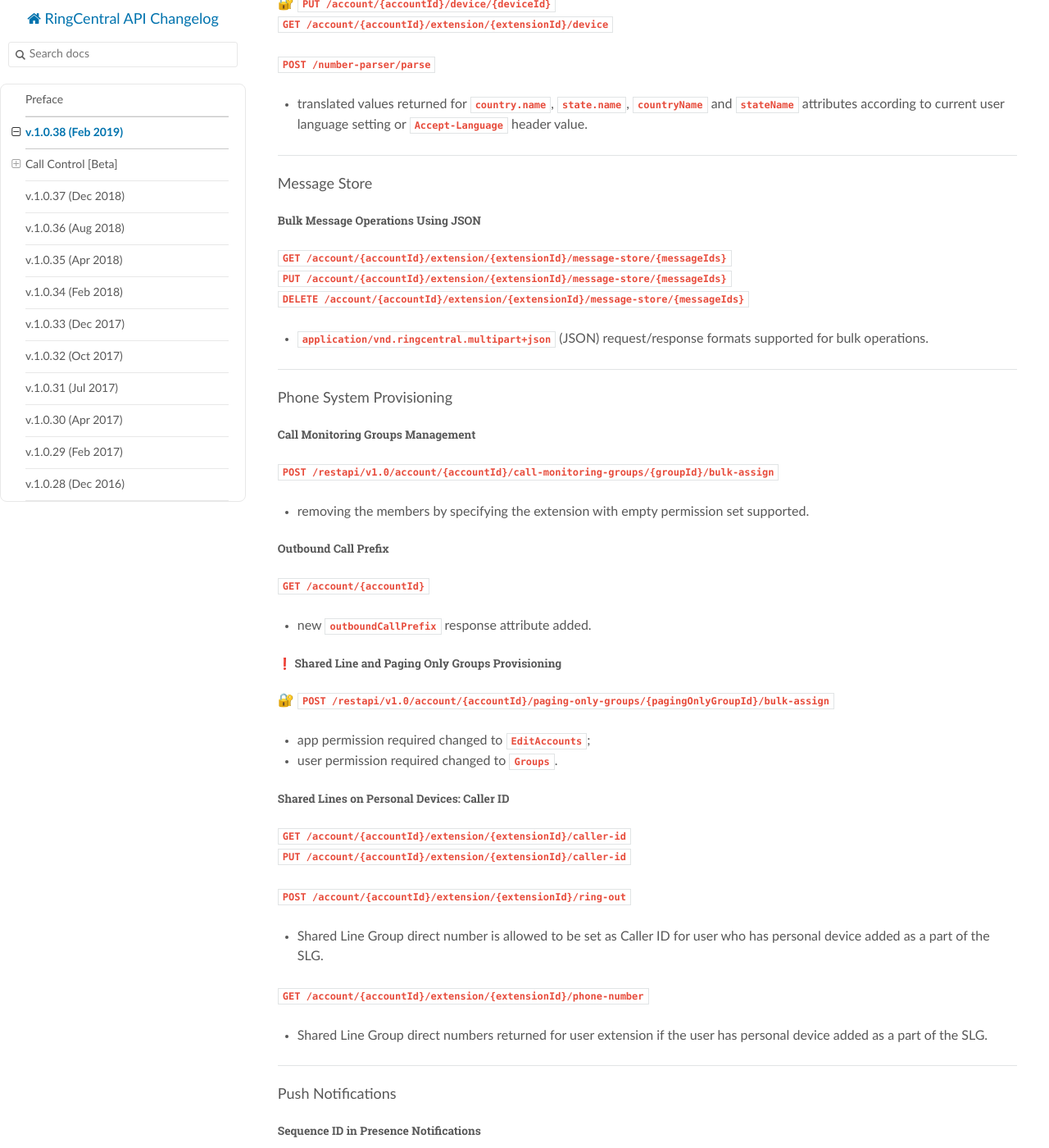
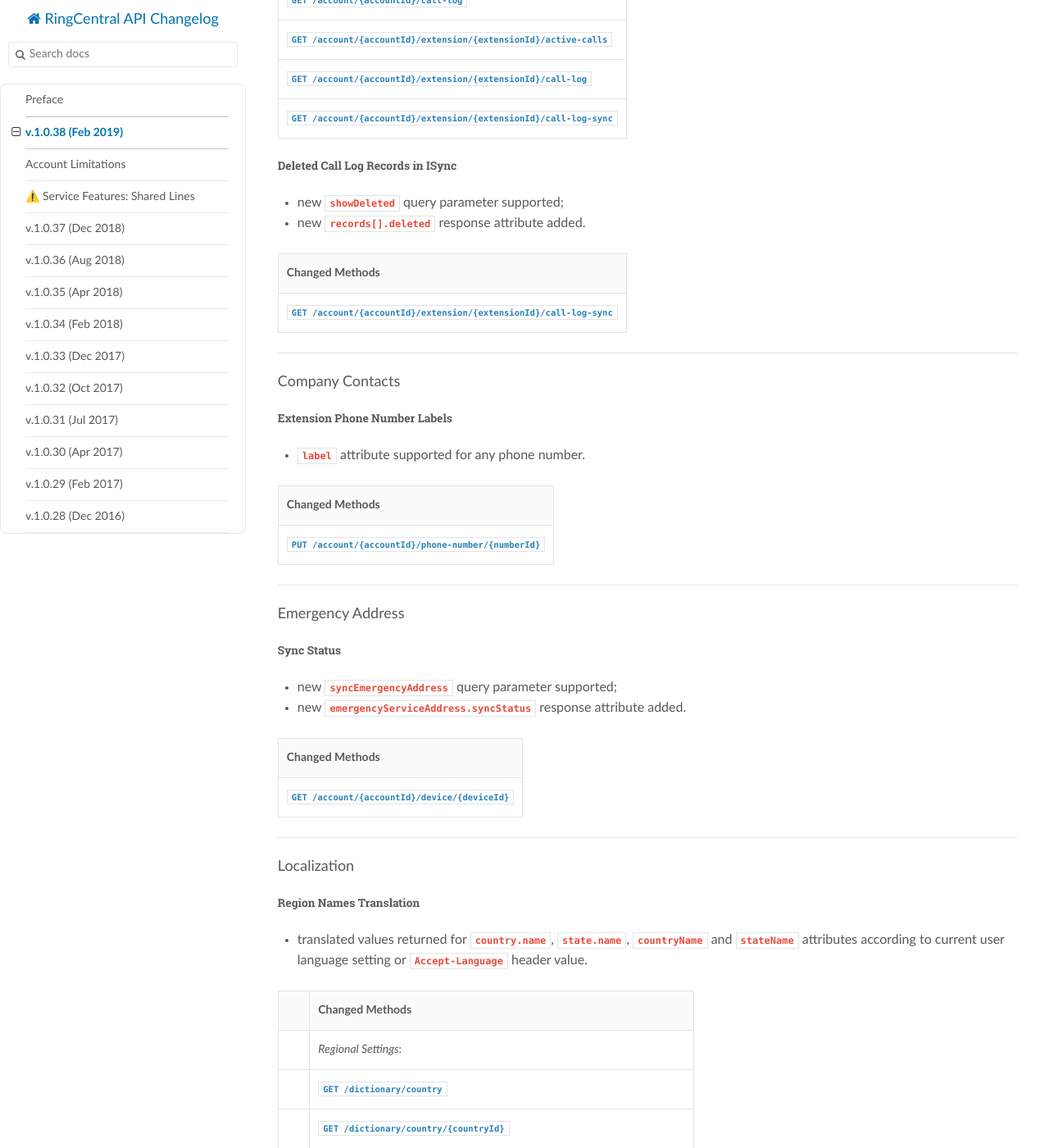
Before and after one commit to ringcentral/ringcentral-api-changelog, an MkDocs documentation site: the page built from docs/1_0_38.md, in a window 1280 px wide and 1400 px high, scrolled down 2493 px. Shown: the whole window at 82% size. Built offline with MkDocs 1.6.1, drawn with Linux system fonts in a browser that asks for light colours; nearby versions of some CDN libraries; old or Windows-style settings are respelled for this version of MkDocs; some of the changed text lies outside the part shown.

Commit message:
Update 1_0_38.md

```diff
--- a/docs/1_0_38.md
+++ b/docs/1_0_38.md
@@ -1,36 +1,77 @@
-&#x1F510; – **advanced** – API available by request, if you want to use it please welcome to [Support page](https://developers.ringcentral.com/support.html).
+🔐 – **advanced** – API available by request, if you want to use it please welcome to [Support page](https://developers.ringcentral.com/support.html).
 
-&#x2757; – please pay attention to this change as it may potentially break compatibility with your app.
+⚠️ – please pay attention to this change as it may potentially break compatibility with your app.
+
+⭐️ – new API methods inroduced.
+
+🔧 – bug fixes.
+
 
 Basepath for all URLs: `https://platform.ringcentral.com/restapi/v1.0`.
-
-## New
-
-### Call Control [Beta]
-
-#### Call Out
-
-&#x1F510; `POST /account/{accountId}/telephony/sessions/call-out`
-
----
-
-## Enhancements
 
 ### Account Provisioning
 
 #### Account Limitations
 
-`GET /account/{accountId}`
-
 * new `limits` response attribute added.
 
-#### &#x2757; Shared Lines Feature
+|Changed Methods|
+|---------------|
+|[`GET /account/{accountId}`](#Company-Settings-loadAccount)|
 
-`GET /account/{accountId}`
-`GET /account/{accountId}/service-info`
-`GET /account/{accountId}/extension/{extensionId}`
+#### ⚠️ Service Features: Shared Lines
 
 * new `SharedLines` value supported for `serviceFeatures[].featureName` response attribute.
+
+|Changed Methods|
+|---------------|
+|[`GET /account/{accountId}`](#Company-Settings-loadAccount)|
+|[`GET /account/{accountId}/service-info`](#Company-Settings-loadServiceInfo)|
+|[`GET /account/{accountId}/extension/{extensionId}`](#User-Settings-loadExtensionInfo)|
+
+---
+
+### Call Control
+
+#### ⭐️ Call Out
+
+|New Methods|
+|-----------|
+|🔐 [`POST /account/{accountId}/telephony/sessions/call-out`](#Call-Control-Beta-createCallOutCallSession)|
+
+#### ⭐️ Supervise Call
+
+|New Methods|
+|-----------|
+|🔐 [`POST /account/{accountId}/telephony/sessions/{sessionId}/supervise`](#Call-Control-Beta-superviseCallSession)|
+
+---
+
+### Call Handling Rules
+#### ⚠️ 🔧 Custom Answering Rules Creation Limitation for Specific Extension Types
+
+* new `errorCode: AWR-191` introduced: "Custom rules not supported for the extension type [_extensionType_]" (`Announcement`, `Voicemail`, `SharedLinesGroup`, `PagingOnly`, `Limited`).
+
+|Changed Methods|
+|---------------|
+|[`POST /account/{accountId}/extension/{extensionId}/answering-rule`](#Call-Handling-Settings-createAnsweringRule)|
+
+* new `errorCode: AWR-192` inroduced: "After hours rules not supported for the extension type [_extensionType_]" (`Announcement`, `Voicemail`, `SharedLinesGroup`, `PagingOnly`, `Limited`).
+
+|Changed Methods|
+|---------------|
+|[`PUT /account/{accountId}/extension/{extensionId}/business-hours`](#Call-Handling-Settings-updateUserBusinessHours)|
+
+* new `errorCode: AWR-193` introduced: "Answering rules not supported for the extension type [ParkLocation]".
+
+|Changed Methods|
+|---------------|
+|[`POST /account/{accountId}/extension/{extensionId}/answering-rule`](#Call-Handling-Settings-createAnsweringRule)|
+|[`GET /account/{accountId}/extension/{extensionId}/answering-rule`](#Call-Handling-Settings-listAnsweringRules)|
+|[`GET /account/{accountId}/extension/{extensionId}/answering-rule/{ruleId}`](#Call-Handling-Settings-loadAnsweringRule)|
+|[`PUT /account/{accountId}/extension/{extensionId}/answering-rule/{ruleId}`](#Call-Handling-Settings-updateAnsweringRule)|
+|[`DELETE /account/{accountId}/extension/{extensionId}/answering-rule/{ruleId}`](#Call-Handling-Settings-deleteAnsweringRule)|
+|[`PUT /account/{accountId}/extension/{extensionId}/business-hours`](#Call-Handling-Settings-updateUserBusinessHours)|
 
 ---
 
@@ -38,33 +79,36 @@ Basepath for all URLs: `https://platform.ringcentral.com/restapi/v1.0`.
 
 #### Call Fail Reason
 
-`GET /account/{accountId}/active-calls`
-`GET /account/{accountId}/call-log`
+* new `records[].reason` and `records[].legs[].reason` response attributes added.
 
-`GET /account/{accountId}/extension/{extensionId}/active-calls`
-`GET /account/{accountId}/extension/{extensionId}/call-log`
-`GET /account/{accountId}/extension/{extensionId}/call-log-sync`
-
-* new `records[].reason` and `records[].legs[].reason` response attributes added.
+|Changed Methods|
+|---------------|
+|[`GET /account/{accountId}/active-calls`](#Call-Log-listCompanyActiveCalls)|
+|[`GET /account/{accountId}/call-log`](#Call-Log-loadCompanyCallRecord)|
+|[`GET /account/{accountId}/extension/{extensionId}/active-calls`](#Call-Log-listExtensionActiveCalls)|
+|[`GET /account/{accountId}/extension/{extensionId}/call-log`](#Call-Log-loadUserCallLog)|
+|[`GET /account/{accountId}/extension/{extensionId}/call-log-sync`](#Call-Log-syncUserCallLog)|
 
 #### Deleted Call Log Records in ISync
 
-`GET /account/{accountId}/call-log-sync`
-`GET /account/{accountId}/extension/{extensionId}/call-log-sync`
-
 * new `showDeleted` query parameter supported;
 * new `records[].deleted` response attribute added.
+
+|Changed Methods|
+|---------------|
+|[`GET /account/{accountId}/extension/{extensionId}/call-log-sync`](#Call-Log-syncUserCallLog)|
 
 ---
 
 ### Company Contacts
 
-#### Extension Number Labels
-
-`POST /account/{accountId}/phone-number`
-`PUT /account/{accountId}/phone-number/{numberId}`
+#### Extension Phone Number Labels
 
 * `label` attribute supported for any phone number.
+
+|Changed Methods|
+|---------------|
+|[`PUT /account/{accountId}/phone-number/{numberId}`](#Phone-Numbers-reassignPhoneNumber)|
 
 ---
 
@@ -72,10 +116,12 @@ Basepath for all URLs: `https://platform.ringcentral.com/restapi/v1.0`.
 
 #### Sync Status
 
-`GET /account/{accountId}/device/{deviceId}`
-
 * new `syncEmergencyAddress` query parameter supported;
 * new `emergencyServiceAddress.syncStatus` response attribute added.
+
+|Changed Methods|
+|---------------|
+|[`GET /account/{accountId}/device/{deviceId}`](#Account-Provisioning-loadAccountDevice)|
 
 ---
 
@@ -83,32 +129,34 @@ Basepath for all URLs: `https://platform.ringcentral.com/restapi/v1.0`.
 
 #### Region Names Translation
 
-`GET /dictionary/country`
-`GET /dictionary/country/{countryId}`
-`GET /dictionary/state`
-`GET /dictionary/state/{stateId}`
+* translated values returned for `country.name`, `state.name`, `countryName` and `stateName` attributes according to current user language setting or `Accept-Language` header value.
 
-`GET /account/{accountId}`
-
-`GET /account/{accountId}/business-address`
-&#x1F510; `PUT /account/{accountId}/business-address`
-
-&#x1F510; `POST /account/{accountId}/extension`
-`GET /account/{accountId}/extension/{extensionId}`
-`PUT /account/{accountId}/extension/{extensionId}`
-
-`GET /account/{accountId}/extension/{extensionId}/conferencing`
-`PUT /account/{accountId}/extension/{extensionId}/conferencing`
-
-`GET /account/{accountId}/extension/{extensionId}/meeting/service-info`
-
-`GET /account/{accountId}/device/{deviceId}`
-&#x1F510; `PUT /account/{accountId}/device/{deviceId}`
-`GET /account/{accountId}/extension/{extensionId}/device`
-
-`POST /number-parser/parse`
-
-* translated values returned for `country.name`, `state.name`, `countryName` and `stateName` attributes according to current user language setting or `Accept-Language` header value.
+|         |Changed Methods|
+|---------|----------------|
+|         |*Regional Settings*:|
+|         |[`GET /dictionary/country`](#Regional-Settings-listCountries)|
+|         |[`GET /dictionary/country/{countryId}`](#Regional-Settings-loadCountry)|
+|         |[`GET /dictionary/state`](#Regional-Settings-listStates)|
+|         |[`GET /dictionary/state/{stateId}`](#Regional-Settings-loadState)|
+|         |*Company Settings*:|
+|         |[`GET /account/{accountId}`](#Company-Settings-loadAccount)|
+|         |[`GET /account/{accountId}/business-address`](#Company-Settings-loadAccountBusinessAddress)|
+|🔐|[`PUT /account/{accountId}/business-address`](#Company-Settings-updateAccountBusinessAddress)|
+|         |*User Settings*:|
+|         |[`GET /account/{accountId}/extension/{extensionId}/conferencing`](#User-Settings-loadConferencingInfo)|
+|         |[`PUT /account/{accountId}/extension/{extensionId}/conferencing`](#User-Settings-updateConferencingInfo)|
+|         |*Meetings*:|
+|         |[`GET /account/{accountId}/extension/{extensionId}/meeting/service-info`](#Meetings-Configuration-loadMeetingServiceInfo)|
+|         |*Account Provisioning/Extensions*:|
+|🔐|[`POST /account/{accountId}/extension`](#Account-Provisioning-createExtension)|
+|         |[`GET /account/{accountId}/extension/{extensionId}`](#User-Settings-loadExtensionInfo)|
+|         |[`PUT /account/{accountId}/extension/{extensionId}`](#User-Settings-updateExtension)|
+|         |*Account Provisioning/Devices*:|
+|         |[`GET /account/{accountId}/device/{deviceId}`](#Account-Provisioning-loadAccountDevice)|
+|🔐|[`PUT /account/{accountId}/device/{deviceId}`](#Account-Provisioning-updateDevice)|
+|         |[`GET /account/{accountId}/extension/{extensionId}/device`](#Account-Provisioning-listExtensionDevices)
+|         |*Account Provisioning/Phone Parsing*:|
+|         |[`POST /number-parser/parse`](#Account-Provisioning-parsePhoneNumber)|
 
 ---
 
@@ -116,11 +164,13 @@ Basepath for all URLs: `https://platform.ringcentral.com/restapi/v1.0`.
 
 #### Bulk Message Operations Using  JSON
 
-`GET /account/{accountId}/extension/{extensionId}/message-store/{messageIds}`
-`PUT /account/{accountId}/extension/{extensionId}/message-store/{messageIds}`
-`DELETE /account/{accountId}/extension/{extensionId}/message-store/{messageIds}`
+* `application/vnd.ringcentral.multipart+json` (JSON) request/response formats supported for bulk operations
 
-* `application/vnd.ringcentral.multipart+json` (JSON) request/response formats supported for bulk operations.
+|Changed Methods|
+|---------------|
+|[`GET /account/{accountId}/extension/{extensionId}/message-store/{messageIds}`](#SMS-and-MMS-loadMessage)|
+|[`PUT /account/{accountId}/extension/{extensionId}/message-store/{messageIds}`](#SMS-and-MMS-updateMessage)|
+|[`DELETE /account/{accountId}/extension/{extensionId}/message-store/{messageIds}`](#SMS-and-MMS-deleteMessage)|
 
 ---
 
@@ -128,112 +178,91 @@ Basepath for all URLs: `https://platform.ringcentral.com/restapi/v1.0`.
 
 #### Call Monitoring Groups Management
 
-`POST /restapi/v1.0/account/{accountId}/call-monitoring-groups/{groupId}/bulk-assign`
+* removing the members by specifying the extension with empty permission set supported.
 
-* removing the members by specifying the extension with empty permission set supported.
+|Changed Methods|
+|---------------|
+|[`POST /restapi/v1.0/account/{accountId}/call-monitoring-groups/{groupId}/bulk-assign`](#Account-Provisioning-updateCallMonitoringGroups)|
 
 #### Outbound Call Prefix
 
-`GET /account/{accountId}`
-
 * new `outboundCallPrefix` response attribute added.
 
-#### &#x2757; Shared Line and Paging Only Groups Provisioning
+|Changed Methods|
+|---------------|
+|[`GET /account/{accountId}`](#Company-Settings-loadAccount)|
 
-&#x1F510; `POST /restapi/v1.0/account/{accountId}/paging-only-groups/{pagingOnlyGroupId}/bulk-assign`
+#### ⚠️ Paging Only Groups Provisioning
 
 * app permission required changed to `EditAccounts`;
 * user permission required changed to `Groups`.
 
+|Changed Methods|
+|---------------|
+|🔐 [`POST /restapi/v1.0/account/{accountId}/paging-only-groups/{pagingOnlyGroupId}/bulk-assign`](#Account-Provisioning-bulkAssignPagingGroup)|
+
 #### Shared Lines on Personal Devices: Caller ID
-
-`GET /account/{accountId}/extension/{extensionId}/caller-id`
-`PUT /account/{accountId}/extension/{extensionId}/caller-id`
-
-`POST /account/{accountId}/extension/{extensionId}/ring-out`
 
 * Shared Line Group direct number is allowed to be set as Caller ID for user who has personal device added as a part of the SLG.
 
-`GET /account/{accountId}/extension/{extensionId}/phone-number`
+|Changed Methods|
+|---------------|
+|[`GET /account/{accountId}/extension/{extensionId}/caller-id`](#User-Settings-loadExtensionCallerId)|
+|[`PUT /account/{accountId}/extension/{extensionId}/caller-id`](#User-Settings-updateExtensionCallerId)|
+|[`POST /account/{accountId}/extension/{extensionId}/ring-out`](#RingOut-makeRingOutCall)|
 
 * Shared Line Group direct numbers returned for user extension if the user has personal device added as a part of the SLG.
+
+|Changed Methods|
+|---------------|
+|[`GET /account/{accountId}/extension/{extensionId}/phone-number`](#Phone-Numbers-listExtensionPhoneNumbers)|
 
 ---
 
 ### Push Notifications
 
+#### 🔧 Fax & Voicemail Sender/Recipient Locations
+
+* `to[].location` and `from.location` attribute added to push notification payload
+
+|Changed Notification Payloads|
+|-----------------------------|
+|[`/restapi/v1.0/account/{accountId}/extension/{extensionId}/fax?direction=Inbound`](#Fax-Message-Event)|
+|[`/restapi/v1.0/account/{accountId}/extension/{extensionId}/voicemail`](#Voicemail-Message-Event)|
+
 #### Sequence ID in Presence Notifications
-
-Subscription event filters affected:
-
-`/restapi/v1.0/account/{accountId}/extension/{extensionId}/presence`
 
 * `sequence` attribute added to notification payload.
 
----
+|Changed Notification Payloads|
+|-----------------------------|
+|[`/restapi/v1.0/account/{accountId}/extension/{extensionId}/presence`](#Extension-Presence-Event)|
 
-## Bug Fixes
+#### 🔧 Subscription Renewal
 
-### &#x2757; All APIs
+* `expiresIn` is not changed to default value on subscription renewal
 
-* HTTP Status Code for `errorCode: CMN-124` "Method is extension specific" changed from `404` to `400`.
+|Changed Methods|
+|----------------|
+|[`POST /account/{accountId}/subscription/{subscriptionId}/renew`](#Subscriptions-renewSubscription)|
 
----
+#### 🔧 Voicemail Transcription Metadata
 
-### Call Handling Rules
-#### &#x2757; Custom Answering Rules Creation Limitation for Specific Extension Types
+* `attachments` now contains transcription attachment metadata (`type: AudioTranscription`)
 
-`POST /account/{accountId}/extension/{extensionId}/answering-rule`
-
-* new `errorCode: AWR-191` introduced: "Custom rules not supported for the extension type [_extensionType_]" (`Announcement`, `Voicemail`, `SharedLinesGroup`, `PagingOnly`, `Limited`).
-
-`PUT /account/{accountId}/extension/{extensionId}/business-hours`
-
-* new `errorCode: AWR-192` inroduced: "After hours rules not supported for the extension type [_extensionType_]" (`Announcement`, `Voicemail`, `SharedLinesGroup`, `PagingOnly`, `Limited`).
-
-`POST /account/{accountId}/extension/{extensionId}/answering-rule`
-`GET /account/{accountId}/extension/{extensionId}/answering-rule`
-`GET /account/{accountId}/extension/{extensionId}/answering-rule/{ruleId}`
-`PUT /account/{accountId}/extension/{extensionId}/answering-rule/{ruleId}`
-`DELETE /account/{accountId}/extension/{extensionId}/answering-rule/{ruleId}`
-`PUT /account/{accountId}/extension/{extensionId}/business-hours`
-
-* new `errorCode: AWR-193` introduced: "Answering rules not supported for the extension type [ParkLocation]".
+|Changed Notification Payloads|
+|-----------------------------|
+|[`/restapi/v1.0/account/{accountId}/extension/{extensionId}/voicemail`](#Voicemail-Message-Event)|
 
 ---
 
 ### SMS
-#### &#x2757; Incorrect Error Code when Sending International SMS from a Toll Free Number
-
-`POST /account/{accountId}/extension/{extensionId}/sms`
+#### ⚠️ 🔧 Incorrect Error Code when Sending International SMS from a Toll Free Number
 
 * new `errorCode: MSG-403` introduced: "International SMS is not allowed from Toll Free phone number".
 
----
-
-### Push Notifications
-
-#### Fax & Voicemail Sender/Recipient Locations
-
-Subscription event filters affected:
-
-`/restapi/v1.0/account/{accountId}/extension/{extensionId}/fax?direction=Inbound`
-`/restapi/v1.0/account/{accountId}/extension/{extensionId}/voicemail`
-
-* `to[].location` and `from.location` attribute added to push notification payload.
-
-#### Subscription Renewal
-
-`POST /account/{accountId}/subscription/{subscriptionId}/renew`
-
-* `expiresIn` is not changed to default value on subscription renewal.
-
-#### Voicemail Transcription Metadata
-
-Subscription event filter affected:
-
-`/restapi/v1.0/account/{accountId}/extension/{extensionId}/voicemail`
-
-* `attachments` now contains transcription attachment metadata (`type: AudioTranscription`).
+|Changed Methods|
+|----------------|
+|[`POST /account/{accountId}/extension/{extensionId}/sms`](#SMS-and-MMS-sendSMS)|
 
 ---
```
